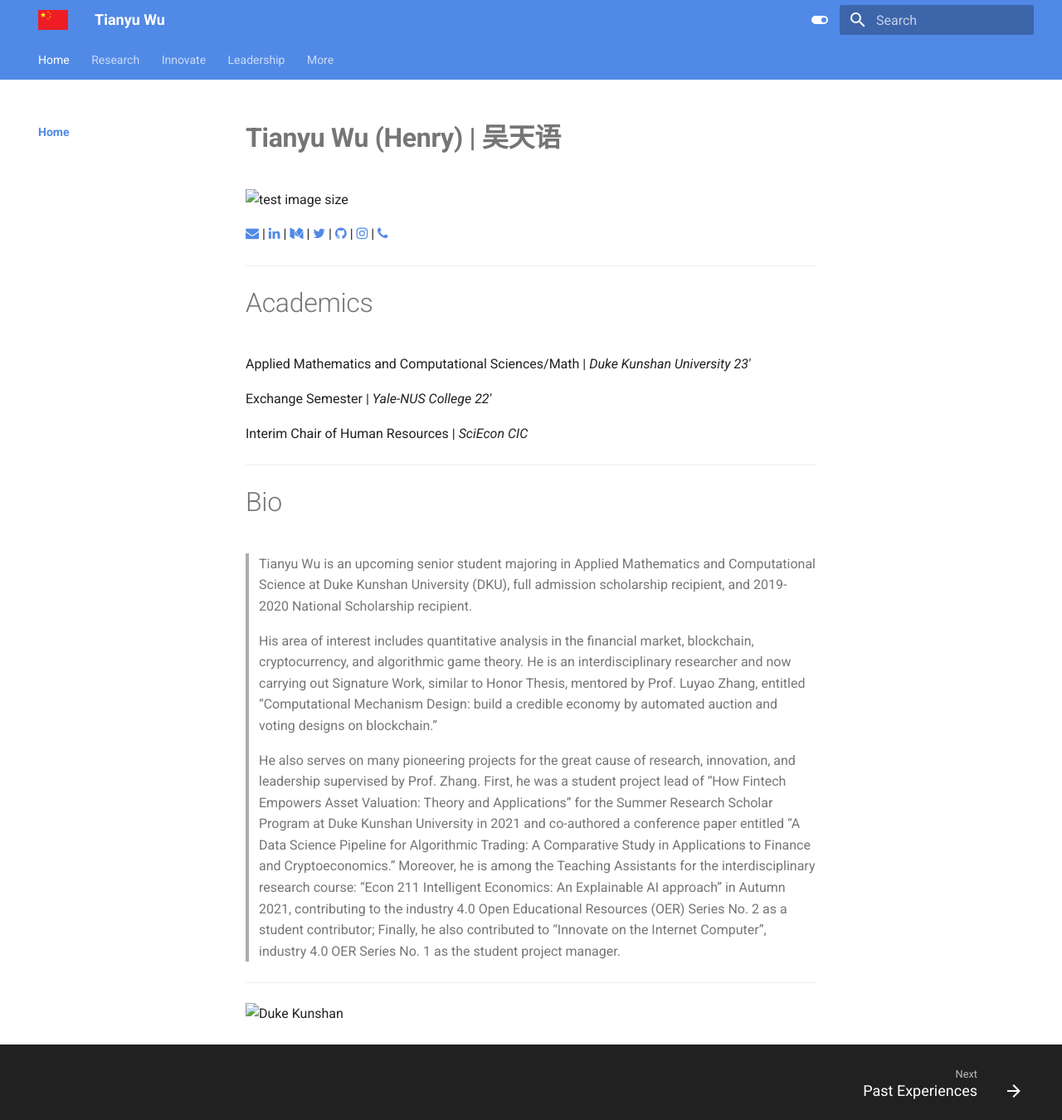
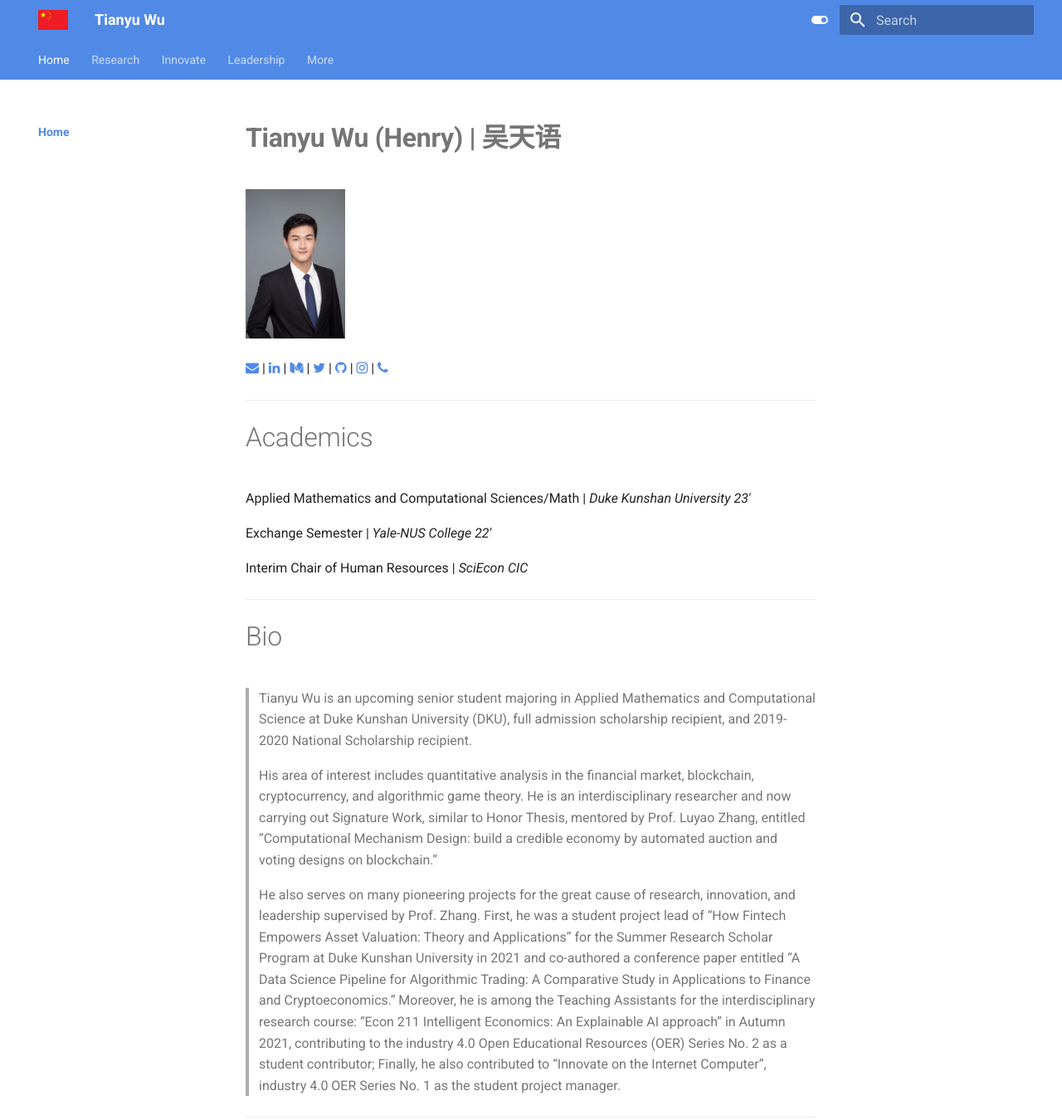
Before and after one commit to TianyuWu-Henry/website, a plain HTML site: page index.html in a window 1280 px wide. Shown: the top 1350 px of the page at 83% size. Drawn offline with Linux system fonts and the light colour scheme; the site is published under a folder, as on GitHub Pages, so addresses that start at the root find nothing.

Commit message:
Deployed 780e3b8 with MkDocs version: 1.3.0

```diff
--- a/index.html
+++ b/index.html
@@ -591,7 +591,7 @@
 
 
 <h1 id="tianyu-wu-henry"><strong>Tianyu Wu (Henry) | 吴天语</strong><a class="headerlink" href="#tianyu-wu-henry" title="Permanent link">&para;</a></h1>
-<p><img src="/pic/Tianyu_Wu_Photo.jpg" alt="test image size" height="60px" width="120px">
+<p><img src="./pic/Tianyu_Wu_Photo.jpg" alt="test image size" height="60px" width="120px">
 <link rel="stylesheet" href="https://cdnjs.cloudflare.com/ajax/libs/font-awesome/4.7.0/css/font-awesome.min.css"></p>
 <p><a href="mailto:tw251@duke.edu"><i class="fa fa-envelope" aria-hidden="true"></i></a>
 | <a href="https://www.linkedin.com/in/tianyu-henry-wu/"><i class="fa fa-linkedin" aria-hidden="true"></i></a>
@@ -613,7 +613,7 @@
 <p>He also serves on many pioneering projects for the great cause of research, innovation, and leadership supervised by Prof. Zhang. First, he was a student project lead of “How Fintech Empowers Asset Valuation: Theory and Applications” for the Summer Research Scholar Program at Duke Kunshan University in 2021 and co-authored a conference paper entitled “A Data Science Pipeline for Algorithmic Trading: A Comparative Study in Applications to Finance and Cryptoeconomics.” Moreover, he is among the Teaching Assistants for the interdisciplinary research course: “Econ 211 Intelligent Economics: An Explainable AI approach” in Autumn 2021, contributing to the industry 4.0 Open Educational Resources (OER) Series No. 2 as a student contributor; Finally, he also contributed to “Innovate on the Internet Computer”, industry 4.0 OER Series No. 1 as the student project manager. </p>
 </blockquote>
 <hr />
-<p><img alt="Duke Kunshan" src="/pic/dukekunshan.jpg" /></p>
+<p><img alt="Duke Kunshan" src="pic/dukekunshan.jpg" /></p>
 
 
             </article>
```
Also changed, not shown: 1 other file.
